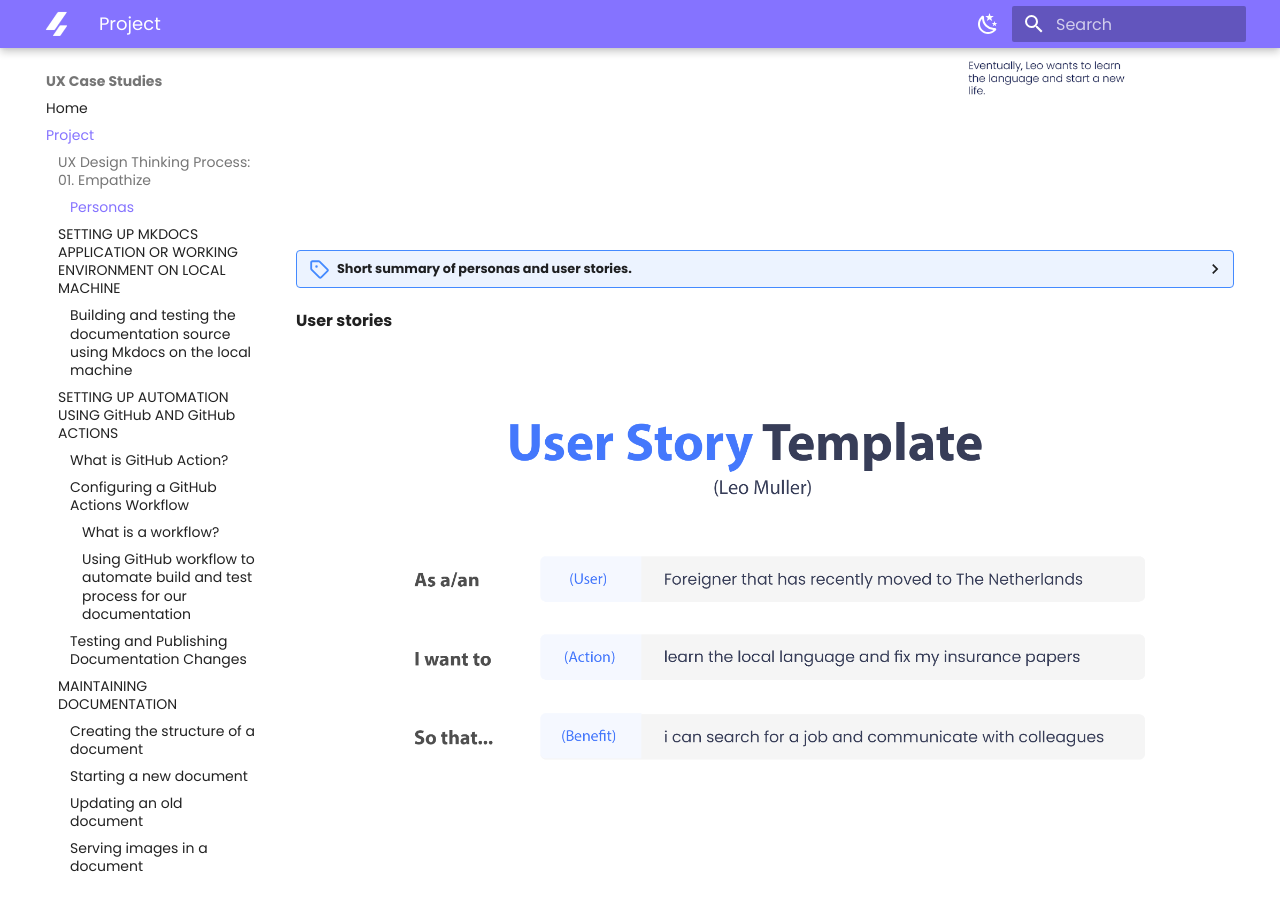
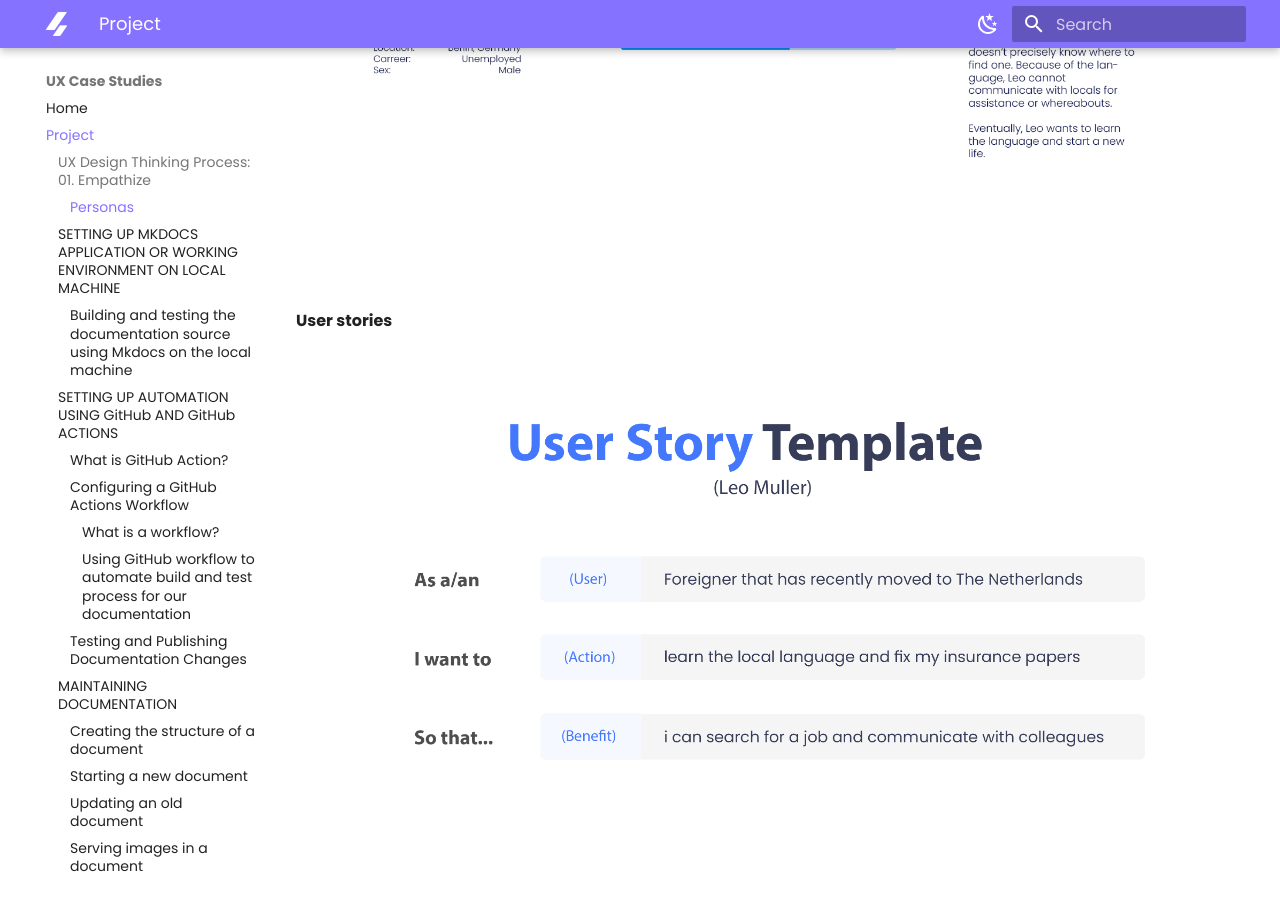
Before and after one commit to divstackio/docs-study, an MkDocs documentation site: the page built from docs/project.md, in a window 1280 px wide and 900 px high, scrolled down 2029 px. Built offline with MkDocs 1.6.1 and Material for MkDocs 9.7.7, drawn with Linux system fonts in a browser that asks for light colours; some of the changed text lies outside the part shown.

Commit message:
Update project.md

```diff
--- a/docs/project.md
+++ b/docs/project.md
@@ -27,15 +27,18 @@
 
 We started our project by empathizing with users and creating random personas that meets solutions for all users.
 
+<details>
+  <summary>What are personas?</summary>
+
+"Personas are fictional characters, which you create based upon your research in order to represent the different user types that might use your service, product, site, or brand in a similar way. Creating personas helps the designer to **understand users’ needs, experiences, behaviors and goals"
+
+</details>
+
 
 <img src="https://raw.githubusercontent.com/divstackio/docs-study/main/docs/img/persona001.png">
 <img src="https://raw.githubusercontent.com/divstackio/docs-study/main/docs/img/persona002.png">
 
-<details>
-  <summary>Short summary of personas and user stories.</summary>
 
-> "Personas are fictional characters, which you create based upon your research in order to represent the different user types that might use your service, product, site, or brand in a similar way. Creating personas helps the designer to **understand users’ needs, experiences, behaviors and goals"**
-</details>
 
 
 
```
